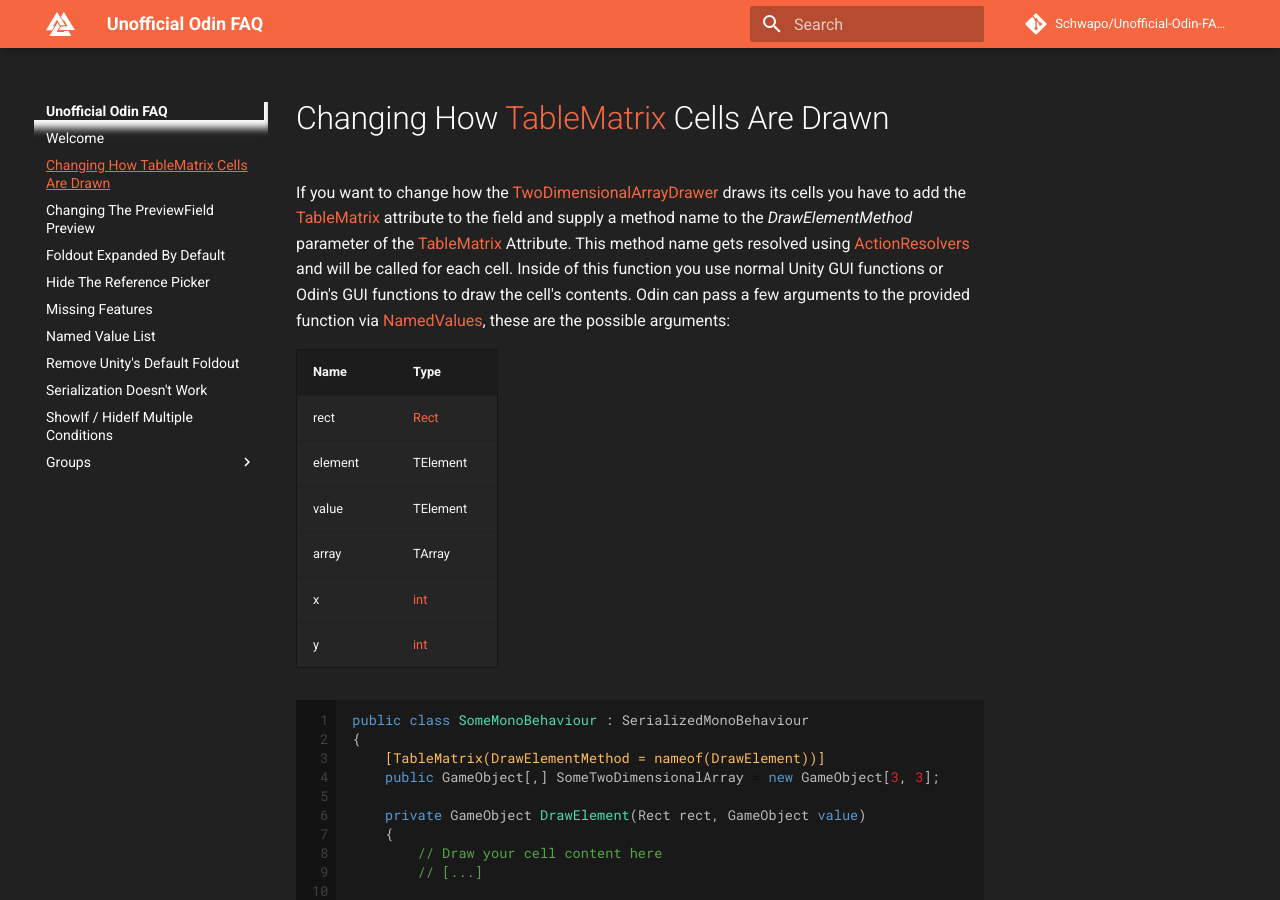
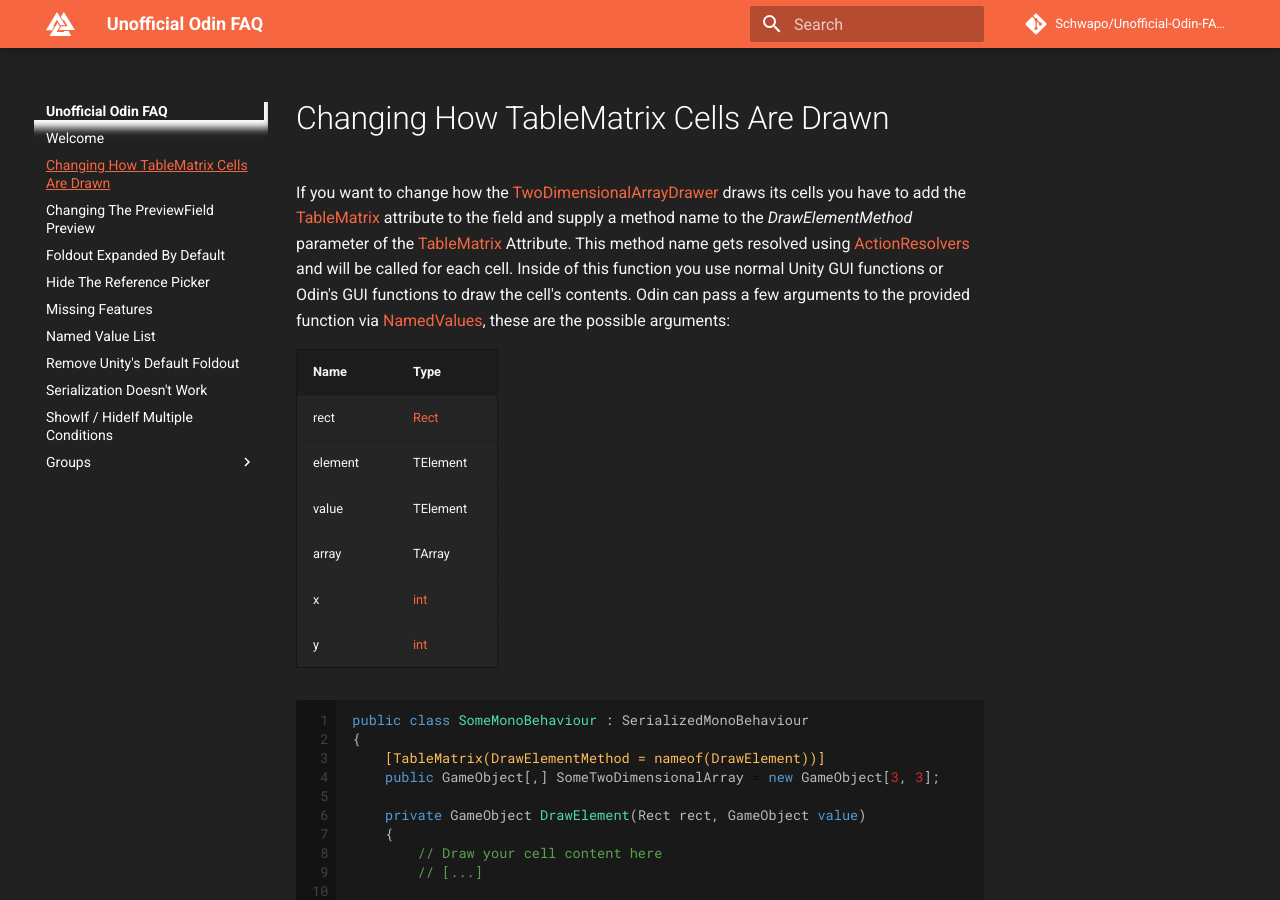
Before and after one commit to Schwapo/Unofficial-Odin-FAQ, an MkDocs documentation site: the page built from docs/changing-how-table-matrix-cells-are-drawn.md, in a window 1280 px wide and 900 px high. Built offline with MkDocs 1.6.1 and Material for MkDocs 9.7.7, drawn with Linux system fonts in a browser that asks for light colours; comment, search, counter and statistics services are not loaded.

```diff
--- a/docs/changing-how-table-matrix-cells-are-drawn.md
+++ b/docs/changing-how-table-matrix-cells-are-drawn.md
@@ -1,4 +1,4 @@
-# Changing How [TableMatrix] Cells Are Drawn
+# Changing How TableMatrix Cells Are Drawn
 
 If you want to change how the [TwoDimensionalArrayDrawer] draws its cells you have
 to add the [TableMatrix] attribute to the field and supply a method name to
```
